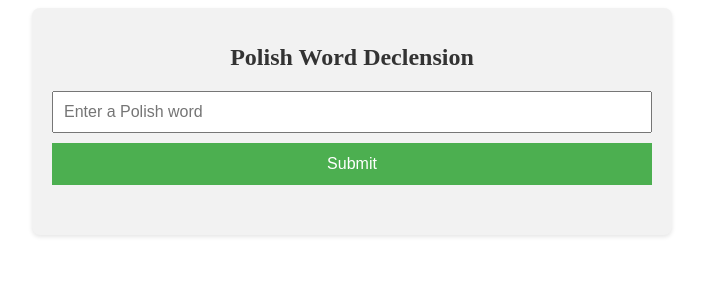
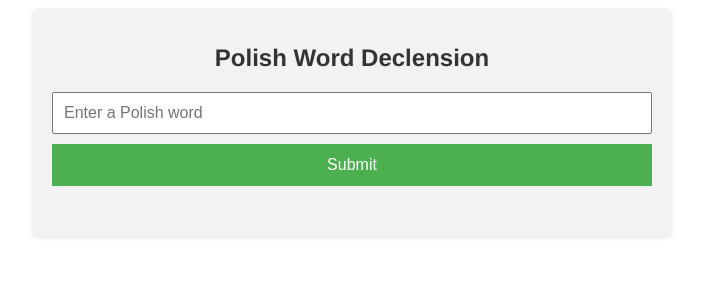
Before and after one commit to JonErvin/jonwervin.github.io, a Flask app: page / in a window 1280 px wide. Shown: the top 300 px of the page, without its empty margins (288-991 px from the left). Run offline with Flask 3, Linux system fonts and the light colour scheme.

Commit message:
UI update 5: Font family

```diff
--- a/static/style.css
+++ b/static/style.css
@@ -7,6 +7,11 @@
     border-radius: 8px;
     box-shadow: 0 2px 4px rgba(0, 0, 0, 0.1);
 }
+
+body {
+    font-family: "Helvetica Neue", Arial, sans-serif;
+}
+
 
 h1 {
     color: #333;
```
